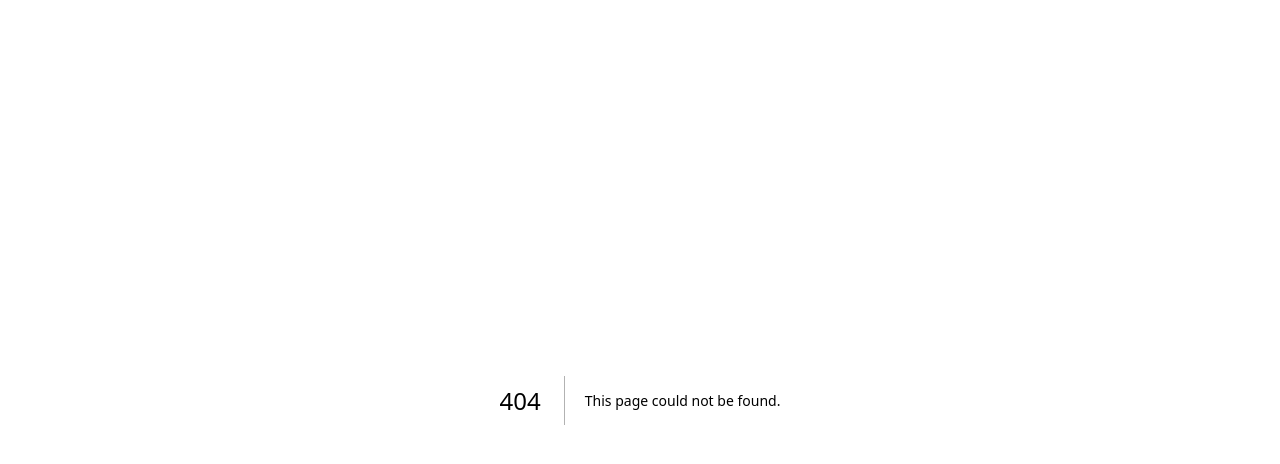
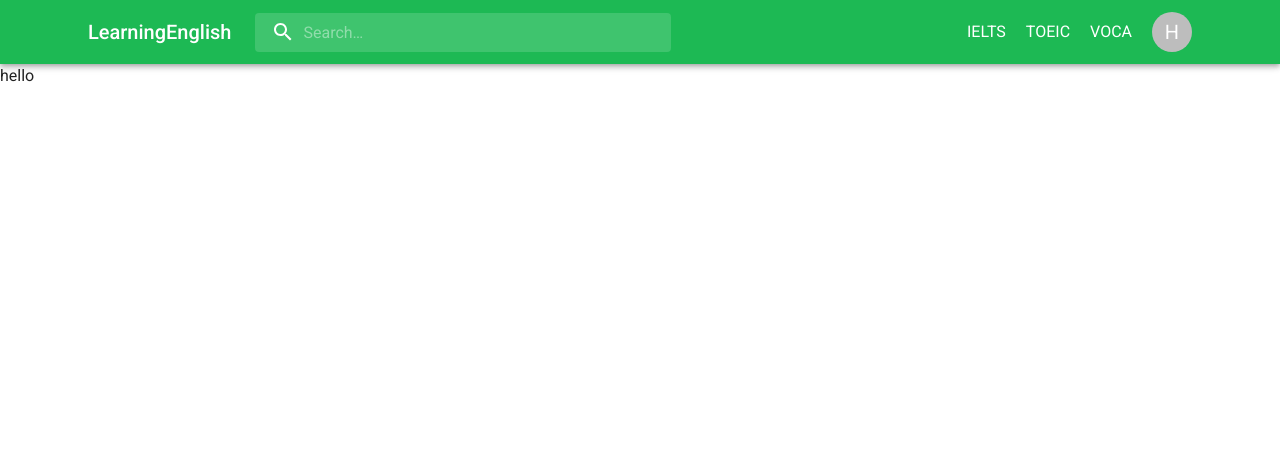
Before and after one commit to TranDatk/LearningEnglishApp-Django, a Next.js app in the folder LearningEnglishApp-fe-user/: page /ielts in a window 1280 px wide. Before the commit this address had no page. Shown: the top 464 px of the page. Built offline with nearby package versions, Linux system fonts and the light colour scheme.

Commit message:
02/03/2024

```diff
--- /dev/null
+++ b/LearningEnglishApp-fe-user/src/app/ielts/page.tsx
@@ -0,0 +1,9 @@
+const IeltsPage = () => {
+    return (
+        <>
+            <div>hello</div>
+        </>
+    )
+}
+
+export default IeltsPage;
--- a/LearningEnglishApp-fe-user/src/app/layout.tsx
+++ b/LearningEnglishApp-fe-user/src/app/layout.tsx
@@ -1,3 +1,4 @@
+import AppHeader from '@/components/header/app.header';
 import ThemeRegistry from '@/components/theme-registry/theme.registry';
 
 const DRAWER_WIDTH = 240;
@@ -7,6 +8,7 @@
     <html lang="en">
       <body>
         <ThemeRegistry>
+          <AppHeader />
           {children}
         </ThemeRegistry>
       </body>
--- a/LearningEnglishApp-fe-user/src/app/page.tsx
+++ b/LearningEnglishApp-fe-user/src/app/page.tsx
@@ -1,9 +1,8 @@
+import AppHeader from "@/components/header/app.header";
 
 
 export default function HomePage() {
   return (
-    <div>
-      hello
-    </div>
+    <div>Homepage</div>
   );
 }
--- /dev/null
+++ b/LearningEnglishApp-fe-user/src/components/header/app.header.tsx
@@ -0,0 +1,227 @@
+'use client'
+import * as React from 'react';
+import { styled, alpha } from '@mui/material/styles';
+import AppBar from '@mui/material/AppBar';
+import Box from '@mui/material/Box';
+import Toolbar from '@mui/material/Toolbar';
+import IconButton from '@mui/material/IconButton';
+import Typography from '@mui/material/Typography';
+import InputBase from '@mui/material/InputBase';
+import Badge from '@mui/material/Badge';
+import MenuItem from '@mui/material/MenuItem';
+import Menu from '@mui/material/Menu';
+import MenuIcon from '@mui/icons-material/Menu';
+import SearchIcon from '@mui/icons-material/Search';
+import AccountCircle from '@mui/icons-material/AccountCircle';
+import MailIcon from '@mui/icons-material/Mail';
+import NotificationsIcon from '@mui/icons-material/Notifications';
+import MoreIcon from '@mui/icons-material/MoreVert';
+import Container from '@mui/material/Container';
+import Avatar from '@mui/material/Avatar';
+import Link from 'next/link'
+import { useRouter } from 'next/navigation';
+
+const Search = styled('div')(({ theme }) => ({
+    position: 'relative',
+    borderRadius: theme.shape.borderRadius,
+    backgroundColor: alpha(theme.palette.common.white, 0.15),
+    '&:hover': {
+        backgroundColor: alpha(theme.palette.common.white, 0.25),
+    },
+    marginRight: theme.spacing(2),
+    marginLeft: 0,
+    width: '100%',
+    [theme.breakpoints.up('sm')]: {
+        marginLeft: theme.spacing(3),
+        width: 'auto',
+    },
+}));
+
+const SearchIconWrapper = styled('div')(({ theme }) => ({
+    padding: theme.spacing(0, 2),
+    height: '100%',
+    position: 'absolute',
+    pointerEvents: 'none',
+    display: 'flex',
+    alignItems: 'center',
+    justifyContent: 'center',
+}));
+
+const StyledInputBase = styled(InputBase)(({ theme }) => ({
+    color: 'inherit',
+    '& .MuiInputBase-input': {
+        padding: theme.spacing(1, 1, 1, 0),
+        // vertical padding + font size from searchIcon
+        paddingLeft: `calc(1em + ${theme.spacing(4)})`,
+        transition: theme.transitions.create('width'),
+        width: '100%',
+        [theme.breakpoints.up('md')]: {
+            width: '40ch',
+        },
+    },
+}));
+
+export default function AppHeader() {
+    const [anchorEl, setAnchorEl] = React.useState<null | HTMLElement>(null);
+    const router = useRouter();
+    const [mobileMoreAnchorEl, setMobileMoreAnchorEl] =
+        React.useState<null | HTMLElement>(null);
+
+    const isMenuOpen = Boolean(anchorEl);
+    const isMobileMenuOpen = Boolean(mobileMoreAnchorEl);
+
+    const handleProfileMenuOpen = (event: React.MouseEvent<HTMLElement>) => {
+        setAnchorEl(event.currentTarget);
+    };
+
+    const handleMobileMenuClose = () => {
+        setMobileMoreAnchorEl(null);
+    };
+
+    const handleMenuClose = () => {
+        setAnchorEl(null);
+        handleMobileMenuClose();
+    };
+
+    const handleMobileMenuOpen = (event: React.MouseEvent<HTMLElement>) => {
+        setMobileMoreAnchorEl(event.currentTarget);
+    };
+
+    const menuId = 'primary-search-account-menu';
+    const renderMenu = (
+        <Menu
+            anchorEl={anchorEl}
+            anchorOrigin={{
+                vertical: 'bottom',
+                horizontal: 'right',
+            }}
+            id={menuId}
+            keepMounted
+            transformOrigin={{
+                vertical: 'top',
+                horizontal: 'right',
+            }}
+            open={isMenuOpen}
+            onClose={handleMenuClose}
+        >
+            <MenuItem>
+                <Link href={"/profile"}
+                    style={{
+                        color: "unset",
+                        textDecoration: "unset"
+                    }}>
+                    Profile
+                </Link>
+            </MenuItem>
+            <MenuItem onClick={handleMenuClose}>Log out</MenuItem>
+        </Menu>
+    );
+
+    const mobileMenuId = 'primary-search-account-menu-mobile';
+    const renderMobileMenu = (
+        <Menu
+            anchorEl={mobileMoreAnchorEl}
+            anchorOrigin={{
+                vertical: 'bottom',
+                horizontal: 'right',
+            }}
+            id={mobileMenuId}
+            keepMounted
+            transformOrigin={{
+                vertical: 'top',
+                horizontal: 'right',
+            }}
+            open={isMobileMenuOpen}
+            onClose={handleMobileMenuClose}
+        >
+            <MenuItem>
+                <IconButton size="large" aria-label="show 4 new mails" color="inherit">
+                    <Badge badgeContent={4} color="error">
+                        <MailIcon />
+                    </Badge>
+                </IconButton>
+                <p>Messages</p>
+            </MenuItem>
+            <MenuItem>
+                <IconButton
+                    size="large"
+                    aria-label="show 17 new notifications"
+                    color="inherit"
+                >
+                    <Badge badgeContent={17} color="error">
+                        <NotificationsIcon />
+                    </Badge>
+                </IconButton>
+                <p>Notifications</p>
+            </MenuItem>
+            <MenuItem onClick={handleProfileMenuOpen}>
+                <IconButton
+                    size="large"
+                    aria-label="account of current user"
+                    aria-controls="primary-search-account-menu"
+                    aria-haspopup="true"
+                    color="inherit"
+                >
+                    <AccountCircle />
+                </IconButton>
+                <p>Profile</p>
+            </MenuItem>
+        </Menu>
+    );
+
+    function handleRedirectHome() {
+        router.push("/")
+    }
+
+    return (
+        <Box sx={{ flexGrow: 1 }}>
+            <AppBar position="static"
+                sx={{ background: "#1DB954" }}>
+                <Container>
+                    <Toolbar>
+                        <Typography
+                            variant="h6"
+                            noWrap
+                            component="div"
+                            sx={{
+                                display: { xs: 'none', sm: 'block' },
+                                cursor: "pointer"
+                            }}
+                            onClick={() => { handleRedirectHome() }}
+                        >
+                            LearningEnglish
+                        </Typography>
+                        <Search>
+                            <SearchIconWrapper>
+                                <SearchIcon />
+                            </SearchIconWrapper>
+                            <StyledInputBase
+                                placeholder="Search…"
+                                inputProps={{ 'aria-label': 'search' }}
+                            />
+                        </Search>
+                        <Box sx={{ flexGrow: 1 }} />
+                        <Box sx={{
+                            display: { xs: 'none', md: 'flex' },
+                            alignItems: "center",
+                            gap: "20px",
+                            cursor: "pointer",
+                            "> a": {
+                                color: "unset",
+                                textDecoration: "unset"
+                            }
+                        }}>
+                            <Link href={"/ielts"}>IELTS</Link>
+                            <Link href={"/toeic"}>TOEIC</Link>
+                            <Link href={"/voca"}>VOCA</Link>
+                            <Avatar
+                                onClick={handleProfileMenuOpen}>H</Avatar>
+                        </Box>
+                    </Toolbar>
+                </Container>
+            </AppBar>
+            {renderMobileMenu}
+            {renderMenu}
+        </Box>
+    );
+}
```
Also changed, not shown: LearningEnglishApp-fe-user/src/app/profile/page.tsx (added, +9 -0 lines), LearningEnglishApp-fe-user/src/app/starred/page.tsx (deleted, +0 -23 lines), LearningEnglishApp-fe-user/src/app/tasks/page.tsx (deleted, +0 -23 lines), LearningEnglishApp-fe-user/src/app/toeic/page.tsx (added), LearningEnglishApp-fe-user/src/app/voca/page.tsx (added).
